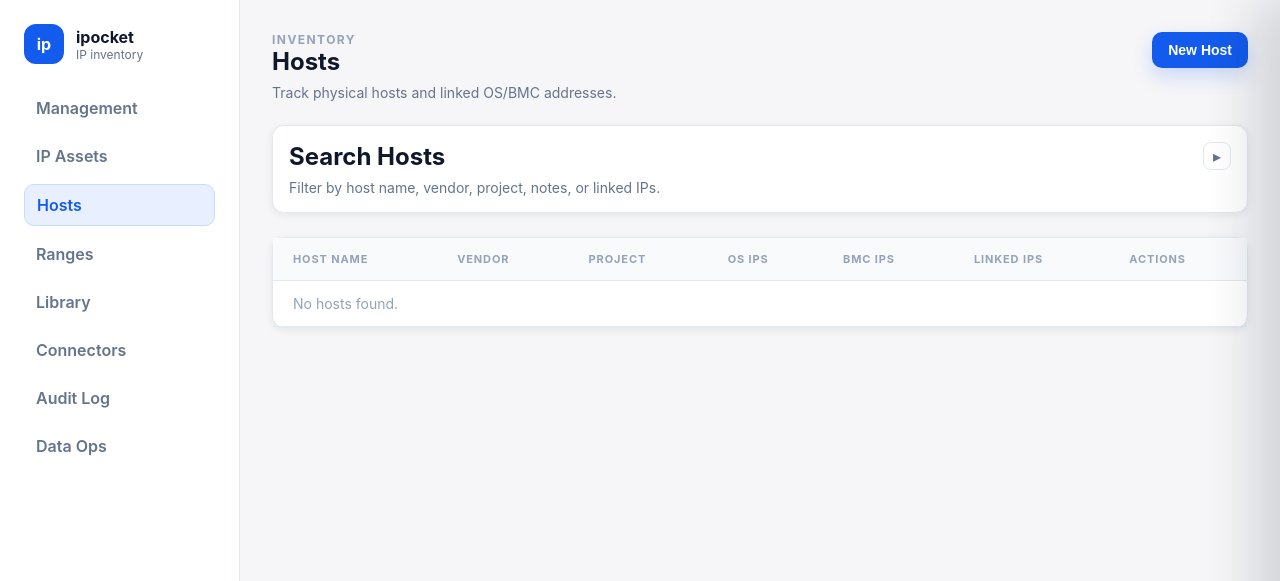
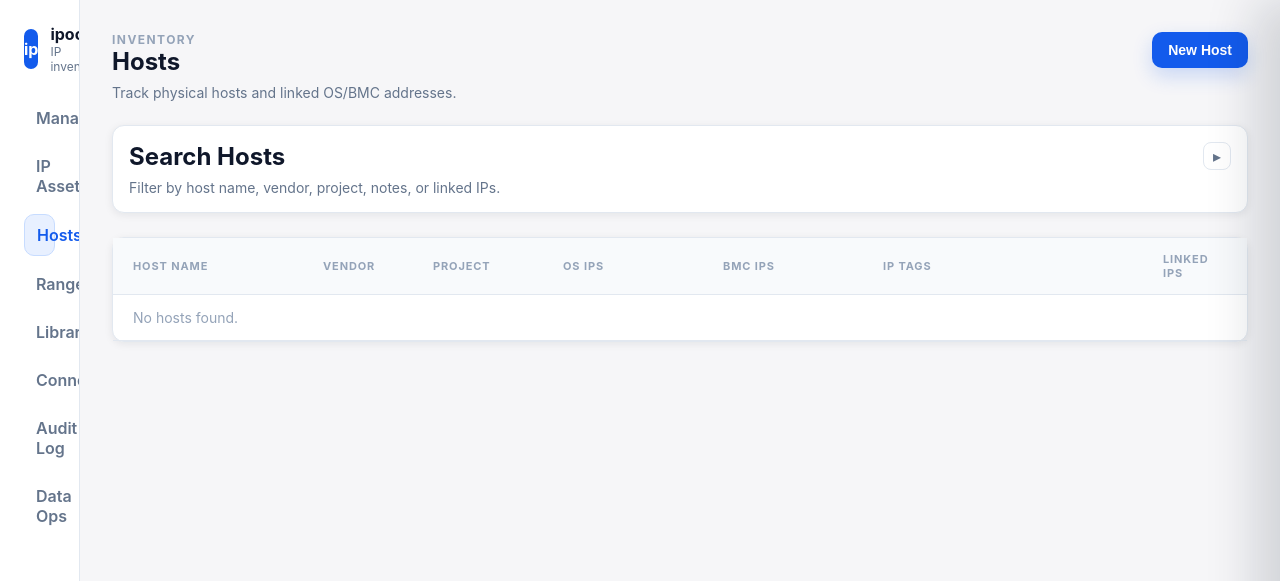
Before and after one commit to ghanad/ipocket, a FastAPI app: page /ui/hosts in a window 1280 px wide. Shown: the top 581 px of the page. Run offline with FastAPI, Linux system fonts and the light colour scheme; data that the repository does not hold is empty.

Commit message:
Show linked IP tags in hosts table

```diff
--- a/app/static/app.css
+++ b/app/static/app.css
@@ -503,6 +503,47 @@ p {
   font-size: 12px;
 }
 
+.table.table-hosts {
+  min-width: 1240px;
+  table-layout: fixed;
+}
+
+.table.table-hosts th:nth-child(1),
+.table.table-hosts td:nth-child(1) {
+  width: 190px;
+}
+
+.table.table-hosts th:nth-child(2),
+.table.table-hosts td:nth-child(2) {
+  width: 110px;
+}
+
+.table.table-hosts th:nth-child(3),
+.table.table-hosts td:nth-child(3) {
+  width: 130px;
+}
+
+.table.table-hosts th:nth-child(4),
+.table.table-hosts td:nth-child(4),
+.table.table-hosts th:nth-child(5),
+.table.table-hosts td:nth-child(5) {
+  width: 160px;
+}
+
+.table.table-hosts .col-host-ip-tags {
+  width: 280px;
+}
+
+.table.table-hosts th:nth-child(7),
+.table.table-hosts td:nth-child(7) {
+  width: 90px;
+}
+
+.table.table-hosts th:nth-child(8),
+.table.table-hosts td:nth-child(8) {
+  width: 130px;
+}
+
 .table th {
   text-transform: uppercase;
   font-size: 11px;
@@ -1704,6 +1745,22 @@ p {
 
   .ip-tags-inline > .ip-tags-more {
     flex-shrink: 0;
+  }
+
+  .host-ip-tags-cell {
+    min-width: 240px;
+    max-width: 320px;
+  }
+
+  .host-ip-tags-inline {
+    display: flex;
+    align-items: center;
+    flex-wrap: wrap;
+    gap: 6px;
+  }
+
+  .host-ip-tags-inline > .tag {
+    flex: 0 0 auto;
   }
 
   .ip-note-preview {
--- a/app/templates/partials/hosts_table.html
+++ b/app/templates/partials/hosts_table.html
@@ -1,6 +1,16 @@
 <section class="card table-card">
   <div class="table-wrapper">
-    <table class="table">
+    <table class="table table-hosts" style="min-width: 1240px; table-layout: fixed;">
+      <colgroup>
+        <col style="width: 190px;" />
+        <col style="width: 110px;" />
+        <col style="width: 130px;" />
+        <col style="width: 160px;" />
+        <col style="width: 160px;" />
+        <col style="width: 280px;" />
+        <col style="width: 90px;" />
+        <col style="width: 130px;" />
+      </colgroup>
       <thead>
         <tr>
           <th>Host name</th>
@@ -8,6 +18,7 @@
           <th>Project</th>
           <th>OS IPs</th>
           <th>BMC IPs</th>
+          <th class="col-host-ip-tags">IP tags</th>
           <th>Linked IPs</th>
           <th>Actions</th>
         </tr>
@@ -38,6 +49,17 @@
             {% for asset in host.bmc_ip_links %}
             <a class="mono" href="/ui/ip-assets/{{ asset.id }}">{{ asset.ip_address }}</a>{% if not loop.last %}, {% endif %}
             {% endfor %}
+          </td>
+          <td class="host-ip-tags-cell col-host-ip-tags">
+            {% if host.ip_tags %}
+            <div class="host-ip-tags-inline" aria-label="IP tags for {{ host.name }}">
+              {% for tag in host.ip_tags %}
+              <span class="tag tag-color" style="--tag-color: {{ tag.color }}">{{ tag.name }}</span>
+              {% endfor %}
+            </div>
+            {% else %}
+            <span class="muted">—</span>
+            {% endif %}
           </td>
           <td>{{ host.ip_count }}</td>
           <td class="asset-actions-cell">
@@ -77,7 +99,7 @@
         </tr>
         {% endfor %}
         {% else %}
-        <tr><td colspan="7" class="empty-state">No hosts found.</td></tr>
+        <tr><td colspan="8" class="empty-state">No hosts found.</td></tr>
         {% endif %}
       </tbody>
     </table>
```
Also changed, not shown: app/repository/hosts.py (+68 -11 lines), docs/data-model.md (+2 -2 lines), docs/how-to-run.md (+1 -1 lines), docs/metrics.md (+1 -0 lines), docs/overview.md (+1 -0 lines), tests/repository/test_hosts.py (+39 -0 lines), tests/ui/test_hosts.py (+52 -2 lines).
